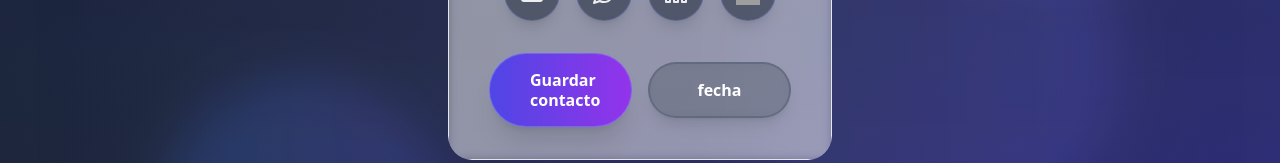
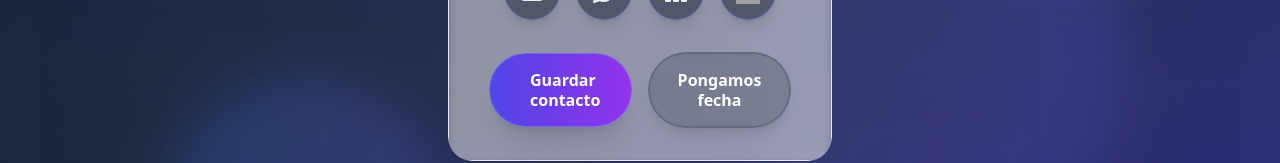
Before and after one commit to Solware-Agency/ID_card_eu, a React (Vite) app: page /id/eugenio-andreone in a window 1280 px wide. Shown: the part 469-632 px from the top of the page. Built offline with nearby package versions, Linux system fonts and the light colour scheme; grey boxes are pictures that could not be loaded.

Commit message:
Fix button text to show 'Pongamos fecha'

```diff
--- a/src/components/ContactCard.tsx
+++ b/src/components/ContactCard.tsx
@@ -335,7 +335,7 @@ const ContactCard: React.FC = () => {
                           <span className="absolute bottom-0 left-0 h-48 w-full origin-bottom translate-y-full transform overflow-hidden rounded-full bg-indigo-500/25 transition-all duration-300 ease-out group-hover:translate-y-14"></span>
                           <span className="font-medium text-white/90 group-hover:text-white text-center block leading-tight relative z-10 group-hover:drop-shadow-lg transition-all duration-300 flex items-center justify-center h-full">
                           <span className="font-bold text-white text-center block leading-tight relative z-10 group-hover:drop-shadow-lg transition-all duration-200 flex items-center justify-center h-full">
-                            fecha
+                            Pongamos<br />fecha
                           </span>
                           </span>
                         </button>
```
